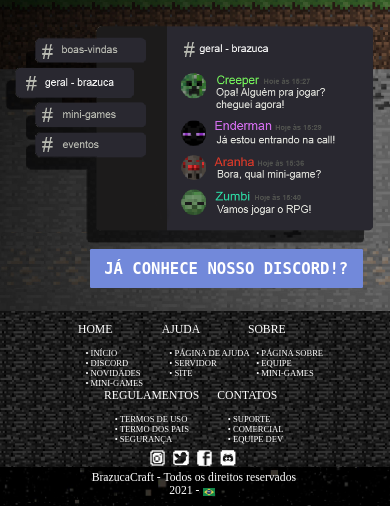
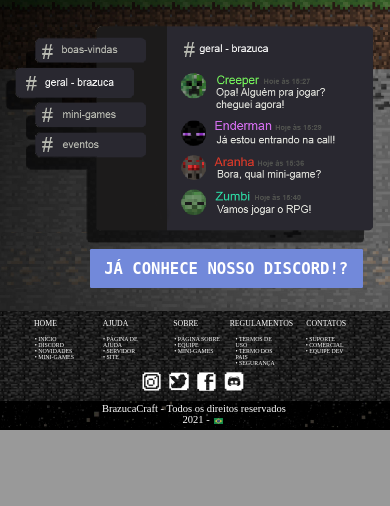
Before and after one commit to gbaierski/BrazucaCraft, a PHP site: page /app/view/home.php in a window 390 px wide. Shown: the part 414-920 px from the top of the page. After the commit the page ends 844 px from the top, so only its background shows below. Run offline with PHP 8.4, Linux system fonts and the light colour scheme; data that the repository does not hold is empty; some libraries are stand-ins or nearby versions; grey boxes are pictures that could not be loaded.

Commit message:
Corrigir alinhamento do rodapé

```diff
--- a/app/view/footer.php
+++ b/app/view/footer.php
@@ -30,7 +30,7 @@
 			</div>
 			<div class="coluna-rodape">
 				<p class="titulo-rodape"><a href="" class="link-rodape" id="regulamentos-titulo">REGULAMENTOS</a></p>
-				<div class="itens-rodape" id="regulamentos-rodape">
+				<div class="itens-rodape">
 					<a href="" class="link-itens"><div class= "item-rodape">• TERMOS DE USO</div></a>
 					<a href="" class="link-itens"><div class= "item-rodape">• TERMO DOS PAIS</div></a>
 					<a href="" class="link-itens"><div class= "item-rodape">• SEGURANÇA</div></a>
@@ -38,7 +38,7 @@
 			</div>
 			<div class="coluna-rodape">
 				<p class="titulo-rodape"><a href="" class="link-rodape" id="contatos-titulo">CONTATOS</a></p>
-				<div class="itens-rodape" id="contatos-rodape">
+				<div class="itens-rodape">
 					<a href="" class="link-itens"><div class= "item-rodape">• SUPORTE</div></a>
 					<a href="" class="link-itens"><div class= "item-rodape">• COMERCIAL</div></a>
 					<a href="" class="link-itens"><div class= "item-rodape">• EQUIPE DEV</div></a>
--- a/assets/css/footer.css
+++ b/assets/css/footer.css
@@ -5,65 +5,66 @@
 
         width: 100.6%;
         margin-left: -0.6vw;
-        height: 50vw;
+        height: 30vw;
     }
 
     .sub-rodape {
 
         width: 100%;
-        height: 40vw;
+        height: 23vw;
     }
 
     .colunas-rodape {
 
-        width: 80vw;
-        margin-left: 8vw;
+        width: 100vw;
+        margin-left: 1vw;
     }
 
     .coluna-rodape {
 
-        width: 12vw;
-        margin-left: 10vw;
+        width: 14vw;
+        margin-left: 4vw;
     }
 
     .info-rodape {
 
-        margin-top: 1vw;
-        font-size: 3vw;
+        margin-top: 0.6vw;
+        font-size: 2.7vw;
     }
 
     .item-rodape {
 
-        font-size: 2.2vw;
+        font-size: 1.5vw;
     }
 
     .itens-rodape {
 
-        width: 25vw;
+        width: 12vw;
+        margin-left: 2vw;
     }
 
     .titulo-rodape {
 
-        font-size: 3vw;
-        margin-left: 2vw;
+        font-size: 2vw;
+        margin-left: 0.5vw;
     }
 
     .redeSocial-rodape {
 
-        width: 4vw;
+        width: 5vw;
         margin-left: 1vw;
     }
 
     #final-rodape {
 
-        width: 15vw;
-        margin-left: 44vw;
+        width: 11vw;
+        margin-left: 47.4vw;
     }
 
     #bandeira-rodape {
 
-        width: 3vw;
-        margin-top: 1vw;
+        width: 2.3vw;
+        margin-top: 0.8vw;
         margin-left: 1vw;
     }
 
@@ -84,12 +85,12 @@
 
     #regulamentos-rodape {
 
-        margin-left: -10vw;
+        margin-left: 1vw;
     }
 
     #contatos-rodape {
 
-        margin-left: -3vw;
+        margin-left: 3vw;
     }
 
     #redesSociais-rodape {
@@ -97,16 +98,6 @@
         margin-left: 34.5vw;
         margin-top: 1.5vw;
         width: 30vw;
-    }
-
-    #regulamentos-titulo {
-
-        margin-left: -15vw;
-    }
-
-    #contatos-titulo {
-
-        margin-left: -10vw;
     }
 
 }
```
Also changed, not shown: other parts of assets/css/footer.css (+20 -29 lines).
